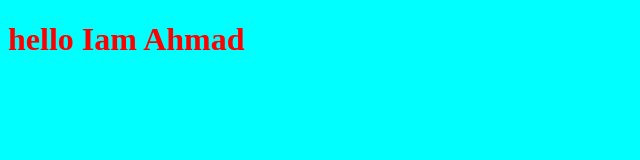
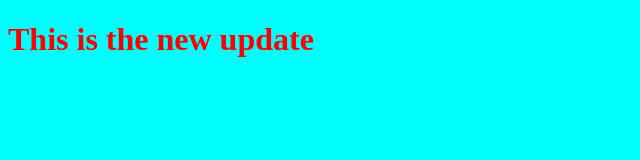
Before and after one commit to AhmadRabie1/newproject, a plain HTML site: page index.html in a window 1280 px wide. Shown: the whole page, without its empty margins (0-640 px from the left). Drawn offline with Linux system fonts and the light colour scheme.

Commit message:
I edit the index.html file txt

```diff
--- a/index.html
+++ b/index.html
@@ -9,6 +9,6 @@
     <script src='index.js'></script>
 </head>
 <body>
-    <h1>hello Iam Ahmad</h1>
+    <h1>This is the new update</h1>
 </body>
 </html>
```
